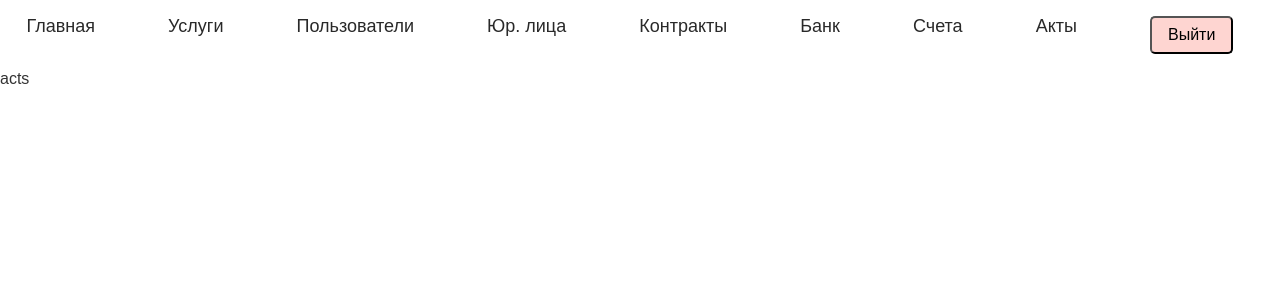
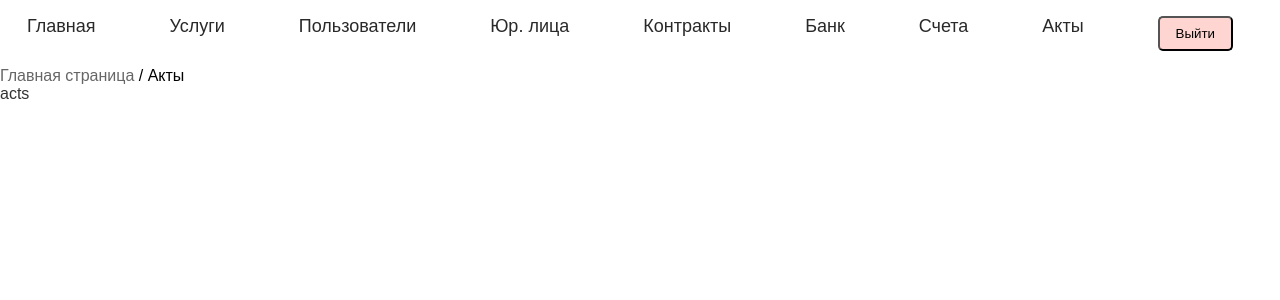
Before and after one commit to tiacore-dev/crm-tiacore-frontend, a React (Create React App) app: page /acts in a window 1280 px wide. Shown: the top 300 px of the page. Built offline with nearby package versions, Linux system fonts and the light colour scheme; sample sign-in values are in the browser's storage.

Commit message:
bread + unfinished notification (idk how to fix)

```diff
--- a/src/ActsPage.tsx
+++ b/src/ActsPage.tsx
@@ -1,7 +1,18 @@
 import React from "react";
+import Breadcrumbs from "./Breadcrumbs";
 
 const ActsPage: React.FC = () => {
-  return <div>acts</div>;
+  return (
+    <div>
+      <Breadcrumbs
+        paths={[
+          { label: "Главная страница", to: "/" },
+          { label: "Акты", to: "/acts" },
+        ]}
+      />
+      acts
+    </div>
+  );
 };
 
 export default ActsPage;
--- a/src/App.css
+++ b/src/App.css
@@ -25,46 +25,30 @@ table tbody tr:hover {
   text-decoration: underline;
 }
 
-/* .container {
-  width: 90%;
-  max-width: 1200px;
-  margin: 0 auto;
-  padding: 20px;
-} */
-
-/* .login-form {
-  display: flex;
-  flex-direction: column;
-} */
-
-/* h1,
-h2,
-h3 {
-  color: #2c3e50;
-} */
-
-/* .page-content {
-  display: flex;
-  flex-direction: column;
-  justify-content: center;
-  align-items: center;
-  min-height: 100vh;
-  padding: 20px;
-  box-sizing: border-box;
-} */
-
 button {
   background-color: white;
   color: #333;
   border: 0.5;
-  padding: 10px 20px;
+  padding: 8px 16px;
   cursor: pointer;
   border-radius: 5px;
-  font-size: 16px;
+  /* font-size: 16px; */
 }
 
 button:hover {
   background-color: #e5e4e4;
+}
+
+.red-button {
+  background-color: #fed5d1;
+  color: rgb(0, 0, 0);
+  padding: 8px 16px;
+  border-radius: 5px;
+  cursor: pointer;
+}
+
+.red-button:hover {
+  background-color: #ec6b6b;
 }
 
 .error-message {
@@ -83,104 +67,6 @@ textarea {
   margin-bottom: 15px;
 }
 
-/* input:focus,
-select:focus,
-textarea:focus {
-  border-color: #3498db;
-  outline: none;
-} */
-
-/* form {
-  background-color: #ffffff;
-  padding: 20px;
-  border-radius: 8px;
-  box-shadow: 0px 4px 10px rgba(0, 0, 0, 0.1);
-} */
-
-/* .form-group {
-  margin-bottom: 15px;
-} */
-
-/* .table {
-  width: 100%;
-  border-collapse: collapse;
-  margin-top: 20px;
-} */
-
-/* .table th,
-.table td {
-  padding: 12px 15px;
-  text-align: left;
-  border-bottom: 1px solid #ddd;
-} */
-
-/* .table th {
-  background-color: #3498db;
-  color: white;
-} */
-
-/* .table tbody tr:hover {
-  background-color: #f5f5f5;
-} */
-
-/* Стили для формы редактирования и создания */
-/* .form-container {
-  max-width: 600px;
-  margin: 20px auto;
-  padding: 20px;
-  background-color: #fff;
-  border-radius: 8px;
-  box-shadow: 0px 4px 10px rgba(0, 0, 0, 0.1);
-} */
-
-/* .input-group {
-  margin-bottom: 15px;
-} */
-
-/* .input-group input {
-  width: 100%;
-  padding: 10px;
-  font-size: 16px;
-  border-radius: 5px;
-  border: 1px solid #ccc;
-} */
-
-/* .input-group button {
-  background-color: #2ecc71;
-  color: white;
-  padding: 10px 20px;
-  cursor: pointer;
-  border-radius: 5px;
-  border: none;
-} */
-
-/* .input-group button:hover {
-  background-color: #27ae60;
-} */
-
-/* .cancel-button {
-  background-color: #e74c3c;
-} */
-/*
-.cancel-button:hover {
-  background-color: #c0392b;
-} */
-
-/* Модальные окна */
-
-/* Модальное окно (форма создания) */
-/* .confirm-modal,
-.modal {
-  position: fixed;
-  top: 50%;
-  left: 50%;
-  transform: translate(-50%, -50%);
-  background-color: white;
-  padding: 20px;
-  border-radius: 8px;
-  box-shadow: 0 4px 8px rgba(0, 0, 0, 0.1);
-  z-index: 1000;
-} */
 .confirm-modal,
 .modal,
 .edit-modal {
@@ -197,8 +83,7 @@ textarea:focus {
 }
 
 /* Затемнение фона */
-.modal-overlay,
-.confirm-modal-overlay {
+.modal-overlay {
   position: fixed;
   top: 0;
   left: 0;
@@ -208,23 +93,22 @@ textarea:focus {
   z-index: 999; /* Обеспечивает, что затемнение будет под модальным окном */
 }
 
-.confirm-modal button {
-  margin-top: 10px;
-  padding: 8px 16px;
-  cursor: pointer;
-  border-radius: 5px;
+.breadcrumbs {
+  font-size: 16px;
+  color: black;
 }
 
-.confirm-modal .confirm-button {
-  background-color: #e74c3c;
-  color: white;
+.breadcrumb-item {
+  color: black;
+  display: inline;
 }
 
-.confirm-modal .cancel-button {
-  background-color: #3498db;
-  color: white;
+.breadcrumb-item a {
+  color: #666666;
+  text-decoration: none;
 }
 
-.confirm-modal button:hover {
-  opacity: 0.8;
+.breadcrumb-item a:hover {
+  color: black;
+  text-decoration: underline;
 }
--- a/src/App.tsx
+++ b/src/App.tsx
@@ -17,6 +17,8 @@ import BankPage from "./BankPage";
 import ActsPage from "./ActsPage";
 import ProtectedRoute from "./ProtectedRoute";
 import ServiceDetailsPage from "./ServiceDetailsPage";
+import Breadcrumbs from "./Breadcrumbs";
+
 import "./App.css";
 
 // Создаем клиент React Query
--- a/src/BankPage.tsx
+++ b/src/BankPage.tsx
@@ -1,7 +1,18 @@
 import React from "react";
+import Breadcrumbs from "./Breadcrumbs";
 
 const BankPage: React.FC = () => {
-  return <div>bank_accounts</div>;
+  return (
+    <div>
+      <Breadcrumbs
+        paths={[
+          { label: "Главная страница", to: "/" },
+          { label: "Банковские данные", to: "/bank_accounts" },
+        ]}
+      />
+      bank_accounts
+    </div>
+  );
 };
 
 export default BankPage;
--- a/src/BillsPage.tsx
+++ b/src/BillsPage.tsx
@@ -1,7 +1,18 @@
 import React from "react";
+import Breadcrumbs from "./Breadcrumbs";
 
 const BillsPage: React.FC = () => {
-  return <div>bills</div>;
+  return (
+    <div>
+      <Breadcrumbs
+        paths={[
+          { label: "Главная страница", to: "/" },
+          { label: "Счета", to: "/bills" },
+        ]}
+      />
+      bills
+    </div>
+  );
 };
 
 export default BillsPage;
--- /dev/null
+++ b/src/Breadcrumbs.tsx
@@ -0,0 +1,27 @@
+import { Link } from "react-router-dom";
+// import "./App.css";
+
+interface BreadcrumbsProps {
+  paths: { label: string; to: string }[];
+}
+
+const Breadcrumbs: React.FC<BreadcrumbsProps> = ({ paths }) => {
+  return (
+    <nav aria-label="breadcrumb">
+      <div className="breadcrumbs">
+        {paths.map((path, index) => (
+          <span key={index} className="breadcrumb-item">
+            {index === paths.length - 1 ? (
+              path.label
+            ) : (
+              <Link to={path.to}>{path.label}</Link>
+            )}
+            {index < paths.length - 1 && <span className="separator"> / </span>}
+          </span>
+        ))}
+      </div>
+    </nav>
+  );
+};
+
+export default Breadcrumbs;
--- a/src/ContractsPage.tsx
+++ b/src/ContractsPage.tsx
@@ -1,7 +1,18 @@
 import React from "react";
+import Breadcrumbs from "./Breadcrumbs";
 
 const ContractsPage: React.FC = () => {
-  return <div>contracts</div>;
+  return (
+    <div>
+      <Breadcrumbs
+        paths={[
+          { label: "Главная страница", to: "/" },
+          { label: "Контракты", to: "/contracts" },
+        ]}
+      />
+      contracts
+    </div>
+  );
 };
 
 export default ContractsPage;
--- a/src/HomePage.tsx
+++ b/src/HomePage.tsx
@@ -2,6 +2,7 @@ import React, { useEffect } from "react";
 import { useQuery } from "@tanstack/react-query";
 import refreshToken from "./auth";
 import axiosInstance from "./axiosConfig";
+import Breadcrumbs from "./Breadcrumbs";
 
 const fetchEntityTypes = async () => {
   const url = process.env.REACT_APP_API_URL;
@@ -70,6 +71,7 @@ const HomePage: React.FC = () => {
 
   return (
     <div>
+      <Breadcrumbs paths={[{ label: "Главная страница", to: "/" }]} />
       <h1>Вы успешно авторизовались!</h1>
       <button onClick={tryRefresh}>Обновить токен</button>
       {/* <button onClick={logOut}>Выйти</button> */}
--- a/src/LegalEntityPage.tsx
+++ b/src/LegalEntityPage.tsx
@@ -1,7 +1,18 @@
 import React from "react";
+import Breadcrumbs from "./Breadcrumbs";
 
 const LegalEntityPage: React.FC = () => {
-  return <div>legal_entities</div>;
+  return (
+    <div>
+      <Breadcrumbs
+        paths={[
+          { label: "Главная страница", to: "/" },
+          { label: "Юридические лица", to: "/legal_entities" },
+        ]}
+      />
+      legal_entities
+    </div>
+  );
 };
 
 export default LegalEntityPage;
--- a/src/ServiceDetailsPage.tsx
+++ b/src/ServiceDetailsPage.tsx
@@ -1,11 +1,17 @@
 import React, { useState, useEffect } from "react";
-import { useQuery, useMutation, useQueryClient } from "@tanstack/react-query"; // Импортируем useQueryClient
+import { useQuery, useMutation, useQueryClient } from "@tanstack/react-query";
 import { useParams, useNavigate } from "react-router-dom";
 import axiosInstance from "./axiosConfig";
+// import { AxiosError } from "axios"; // Импортируем AxiosError из axios
+import { toast, ToastContainer } from "react-toastify";
+import Breadcrumbs from "./Breadcrumbs";
+
+import "react-toastify/dist/ReactToastify.css";
 
 const fetchServiceDetails = async (service_id: string) => {
   const url = process.env.REACT_APP_API_URL;
   const accessToken = localStorage.getItem("access_token");
+  // try {
   const response = await axiosInstance.get(
     `${url}/api/services/${service_id}`,
     {
@@ -16,6 +22,16 @@ const fetchServiceDetails = async (service_id: string) => {
     }
   );
   return response.data;
+  // } catch (error) {
+  //   const axiosError = error as AxiosError;
+  //   if (axiosError.response && axiosError.response.status === 500) {
+  //     toast.error("Ошибка при загрузке страницы");
+  //     console.log("500");
+  //   } else {
+  //     toast.error("Неизвестная ошибка");
+  //   }
+  //   throw error; // Пробрасываем ошибку дальше
+  // }
 };
 
 const updateService = async (service_id: string, updatedData: any) => {
@@ -54,31 +70,39 @@ const ServiceDetailsPage: React.FC = () => {
   const [showConfirm, setShowConfirm] = useState(false);
   const [isEditing, setIsEditing] = useState(false);
   const [editedData, setEditedData] = useState<any>(null);
-  const [errorMessage, setErrorMessage] = useState("");
 
   const {
     data: serviceDetails,
     isLoading,
     isError,
+    // error,
   } = useQuery({
     queryKey: ["serviceDetails", service_id],
     queryFn: () => fetchServiceDetails(service_id!),
     retry: false,
   });
 
+  // useEffect(() => {
+  //   if (isError) {
+  //     toast.error("Ошибка при загрузке данных услуги");
+  //     console.error("Error loading data:", error);
+  //   }
+  // }, [isError, error]);
+
   useEffect(() => {
-    if (serviceDetails) {
+    if (isEditing && serviceDetails) {
       setEditedData(serviceDetails);
     }
-  }, [serviceDetails]);
+  }, [isEditing, serviceDetails]);
 
   const deleteMutation = useMutation({
     mutationFn: () => deleteService(service_id!),
     onSuccess: () => {
+      toast.success("Услуга успешно удалена");
       navigate(-1); // После удаления вернуться назад
     },
     onError: (error) => {
-      setErrorMessage("Ошибка при удалении");
+      toast.error("Ошибка при удалении услуги");
     },
   });
 
@@ -87,9 +111,10 @@ const ServiceDetailsPage: React.FC = () => {
     onSuccess: () => {
       queryClient.setQueryData(["serviceDetails", service_id], editedData);
       setIsEditing(false); // Выключаем режим редактирования после успешного обновления
+      toast.success("Услуга успешно обновлена");
     },
     onError: (error) => {
-      setErrorMessage("Ошибка при обновлении данных");
+      toast.error("Ошибка при обновлении данных");
     },
   });
 
@@ -97,22 +122,22 @@ const ServiceDetailsPage: React.FC = () => {
     return <div>Загрузка...</div>;
   }
 
+  // const showErrorLastTry = () => {
+  //   toast.error("Ошибка при загрузке данных!!!!");
+  // };
+
   if (isError) {
-    return (
-      <div>
-        <p>Ошибка при получении данных</p>
-        <button onClick={() => navigate(-1)}>Вернуться назад</button>
-      </div>
-    );
+    navigate(-1); // После удаления вернуться назад
+    // showErrorLastTry();
+    // return <div>"FIBGRF"</div>; // Возвращаем null???
+    return null;
   }
-  //_______________Delete
 
   const handleDelete = () => {
     setShowConfirm(false);
     deleteMutation.mutate();
   };
 
-  //_______________Edit
   const handleEditChange = (e: React.ChangeEvent<HTMLInputElement>) => {
     const { name, value } = e.target;
     setEditedData({ ...editedData, [name]: value });
@@ -126,62 +151,72 @@ const ServiceDetailsPage: React.FC = () => {
   const handleSaveEdit = () => {
     updateMutation.mutate();
   };
-  //_______________
+
   return (
     <div>
-      <button onClick={() => navigate(-1)}>Вернуться назад</button>
+      <ToastContainer position="top-right" autoClose={3000} />
+      <Breadcrumbs
+        paths={[
+          { label: "Главная страница", to: "/" },
+          { label: "Услуги", to: "/services" },
+          // { label: "service_name", to: "/services/${service_id}" },
+          {
+            label: serviceDetails?.service_name,
+            to: `/services/${service_id}`,
+          },
+        ]}
+      />
       <h1>Детали услуги:</h1>
+      <div>
+        <p>
+          <strong>Название услуги:</strong> {serviceDetails?.service_name}
+        </p>
+        <button onClick={() => setIsEditing(true)}>Редактировать</button>
+      </div>
 
-      {isEditing ? (
+      <button onClick={() => setShowConfirm(true)} className="red-button">
+        Удалить
+      </button>
+
+      {isEditing && (
         <>
           <div className="modal-overlay" onClick={handleCancelEdit}></div>
-          <div className="edit-modal">
+          <div className="modal">
             <h3>Редактирование услуги</h3>
             <label>
               Название услуги:
               <input
                 type="text"
                 name="service_name"
-                value={editedData?.service_name}
+                value={editedData?.service_name || ""}
                 onChange={handleEditChange}
               />
             </label>
             <div>
               <button onClick={handleSaveEdit}>Сохранить</button>
-              <button onClick={handleCancelEdit}>Отменить</button>
+              <button onClick={handleCancelEdit} className="red-button">
+                Отменить
+              </button>
             </div>
           </div>
         </>
-      ) : (
-        <div>
-          <p>
-            <strong>Название услуги:</strong> {serviceDetails?.service_name}
-          </p>
-          <button onClick={() => setIsEditing(true)}>Редактировать</button>
-        </div>
       )}
 
-      <button onClick={() => setShowConfirm(true)}>Удалить</button>
       {showConfirm && (
-        <div
-          style={{
-            position: "fixed",
-            top: "50%",
-            left: "50%",
-            transform: "translate(-50%, -50%)",
-            background: "white",
-            padding: "20px",
-            boxShadow: "0 2px 10px rgba(0,0,0,0.2)",
-            textAlign: "center",
-            zIndex: 1000,
-          }}
-        >
-          <p>Вы уверены, что хотите удалить услугу?</p>
-          <button onClick={() => handleDelete()}>Да, удалить</button>
-          <button onClick={() => setShowConfirm(false)}>Отмена</button>
-        </div>
+        <>
+          <div
+            className="modal-overlay"
+            onClick={() => setShowConfirm(false)}
+          ></div>
+          <div className="modal">
+            <p>Вы уверены, что хотите удалить услугу?</p>
+            <button onClick={handleDelete} className="red-button">
+              Да, удалить
+            </button>
+            <button onClick={() => setShowConfirm(false)}>Отмена</button>
+          </div>
+        </>
       )}
-      {errorMessage && <p>{errorMessage}</p>}
     </div>
   );
 };
--- a/src/ServicesPage.tsx
+++ b/src/ServicesPage.tsx
@@ -2,6 +2,9 @@ import React, { useState } from "react";
 import { useQuery, useMutation, useQueryClient } from "@tanstack/react-query";
 import axiosInstance from "./axiosConfig";
 import { useNavigate } from "react-router-dom";
+import { toast, ToastContainer } from "react-toastify";
+import "react-toastify/dist/ReactToastify.css";
+import Breadcrumbs from "./Breadcrumbs";
 
 const fetchServices = async () => {
   const url = process.env.REACT_APP_API_URL;
@@ -37,7 +40,6 @@ const ServicesPage: React.FC = () => {
 
   const [isCreating, setIsCreating] = useState(false);
   const [newServiceName, setNewServiceName] = useState("");
-  const [errorMessage, setErrorMessage] = useState("");
 
   const {
     data: services_data,
@@ -54,9 +56,10 @@ const ServicesPage: React.FC = () => {
       queryClient.invalidateQueries({ queryKey: ["services"] });
       setIsCreating(false);
       setNewServiceName("");
+      toast.success("Услуга успешно добавлена");
     },
     onError: (error) => {
-      setErrorMessage("Ошибка при создании услуги");
+      toast.error("Ошибка при добавлении услуги");
     },
   });
 
@@ -73,7 +76,7 @@ const ServicesPage: React.FC = () => {
     if (newServiceName.trim()) {
       createMutation.mutate({ service_name: newServiceName });
     } else {
-      setErrorMessage("Название услуги не может быть пустым");
+      toast.error("Название услуги не может быть пустым");
     }
   };
 
@@ -91,6 +94,13 @@ const ServicesPage: React.FC = () => {
 
   return (
     <div>
+      <ToastContainer position="top-right" autoClose={3000} />
+      <Breadcrumbs
+        paths={[
+          { label: "Главная страница", to: "/" },
+          { label: "Услуги", to: "/services" },
+        ]}
+      />
       <table>
         <thead>
           <tr>
@@ -125,8 +135,9 @@ const ServicesPage: React.FC = () => {
               onChange={(e) => setNewServiceName(e.target.value)}
             />
             <button onClick={handleCreateService}>Создать</button>
-            <button onClick={handleCancelCreate}>Отменить</button>
-            {errorMessage && <p>{errorMessage}</p>}
+            <button onClick={handleCancelCreate} className="red-button">
+              Отменить{" "}
+            </button>
           </div>
         </>
       )}
--- a/src/UsersPage.tsx
+++ b/src/UsersPage.tsx
@@ -1,7 +1,18 @@
 import React from "react";
+import Breadcrumbs from "./Breadcrumbs";
 
 const UsersPage: React.FC = () => {
-  return <div>users</div>;
+  return (
+    <div>
+      <Breadcrumbs
+        paths={[
+          { label: "Главная страница", to: "/" },
+          { label: "Пользователи", to: "/users" },
+        ]}
+      />
+      users
+    </div>
+  );
 };
 
 export default UsersPage;
```
